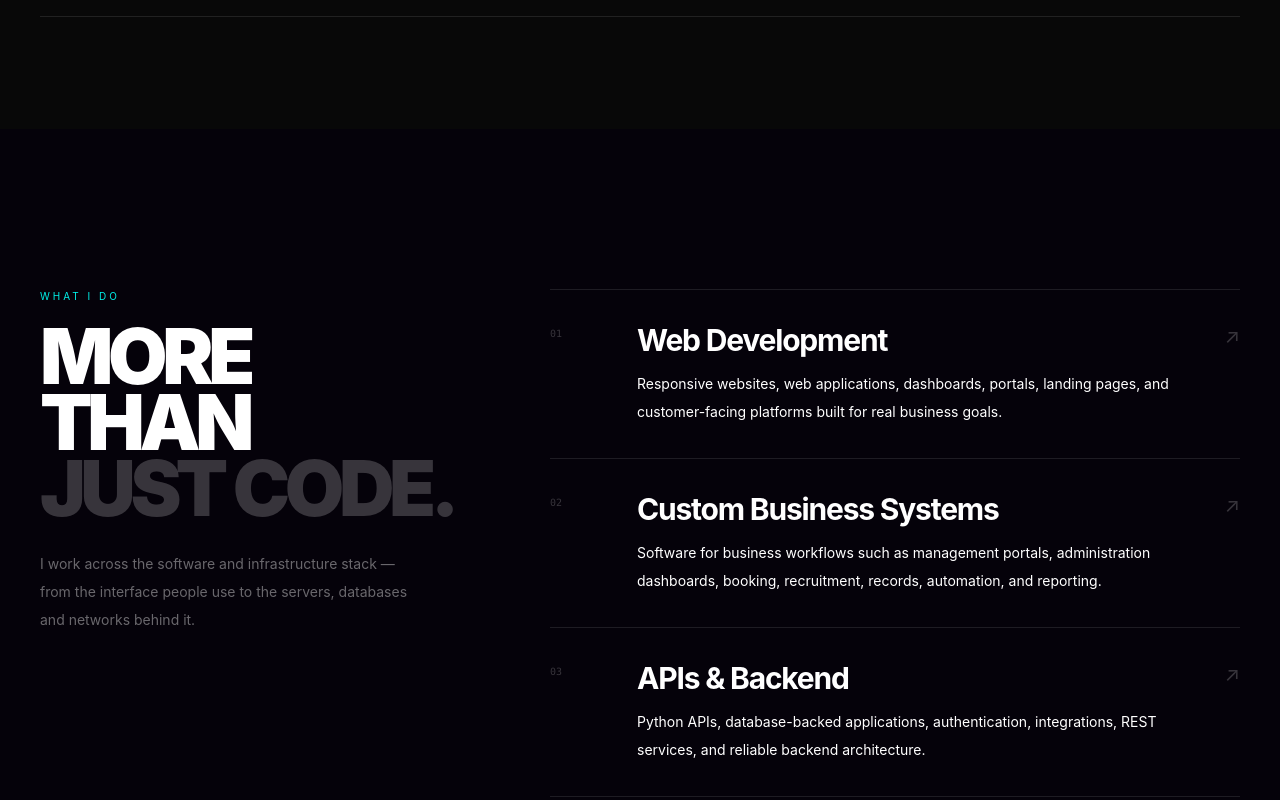
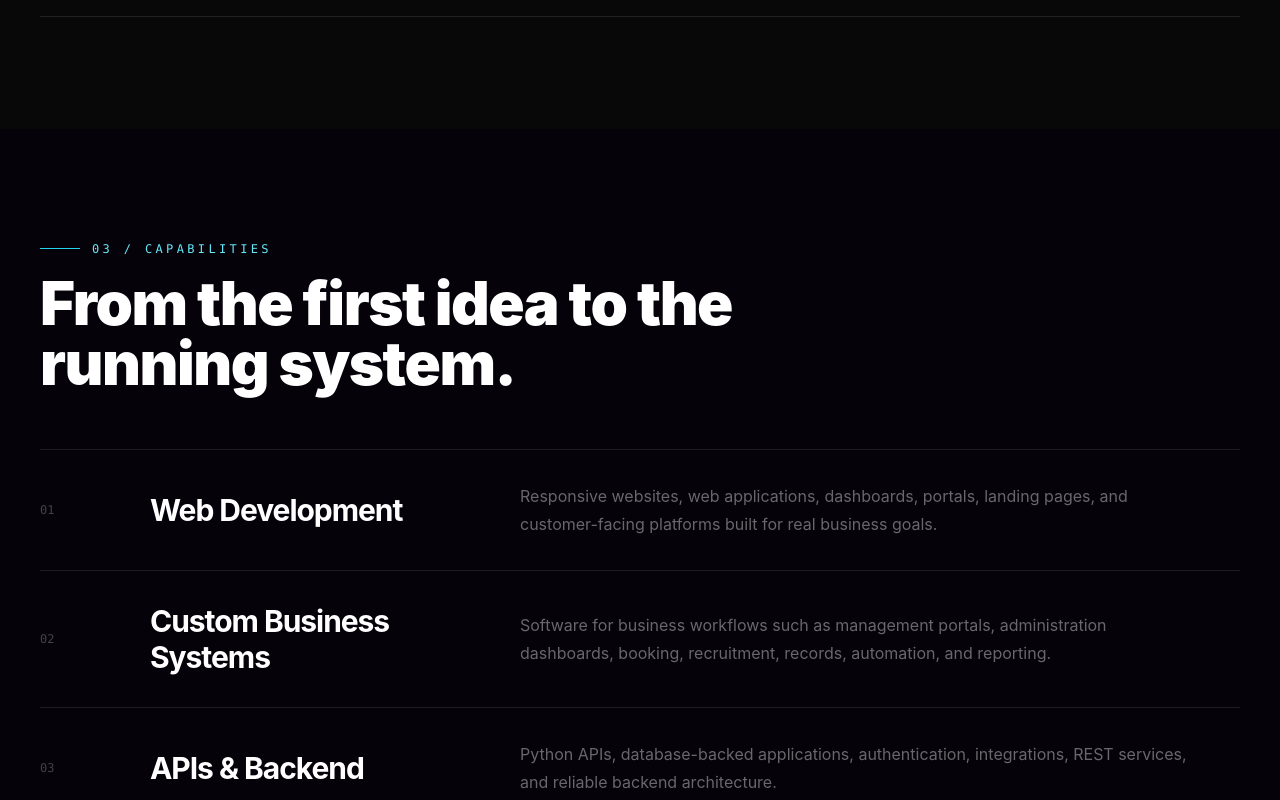
Before and after one commit to tarieciphertech/cypher-portfolio, a React (Vite) app: page / in a window 1280 px wide. Shown: the part 5080-5880 px from the top of the page. Built offline with nearby package versions, Linux system fonts and the light colour scheme.

Commit message:
Restore original CypherTech portfolio design

```diff
--- a/src/components/Services.jsx
+++ b/src/components/Services.jsx
@@ -1,13 +1,22 @@
 import { motion } from "framer-motion";
 import { services } from "../data/profile";
+import SectionTitle from "./SectionTitle";
 
-export default function Services(){
- return <section id="services" className="py-28 md:py-40 px-5 md:px-10">
-  <div className="max-w-[1500px] mx-auto">
-   <div className="grid lg:grid-cols-[.75fr_1.25fr] gap-16 lg:gap-24">
-    <div className="lg:sticky lg:top-32 self-start"><p className="text-[10px] uppercase tracking-[.3em] text-[#00f2ea] mb-5">What I do</p><h2 className="text-[clamp(3rem,6vw,6rem)] font-black tracking-[-.07em] leading-[.86]">MORE THAN<br/><span className="text-white/20">JUST CODE.</span></h2><p className="text-sm text-white/40 leading-7 mt-7 max-w-sm">I work across the software and infrastructure stack — from the interface people use to the servers, databases and networks behind it.</p></div>
-    <div className="border-t border-white/10">{services.map(([title,desc],index)=><motion.div key={title} whileHover={{x:8}} className="group grid grid-cols-[42px_1fr] md:grid-cols-[55px_1fr_auto] gap-4 md:gap-8 py-8 border-b border-white/10 items-start"><span className="font-mono text-[10px] text-white/20 group-hover:text-[#00f2ea] pt-1">{String(index+1).padStart(2,"0")}</span><div><h3 className="text-2xl md:text-3xl font-bold tracking-[-.04em] group-hover:text-[#00f2ea] transition">{title}</h3><p className="text-sm text-white/38 leading-7 max-w-2xl mt-3">{desc}</p></div><span className="hidden md:block text-white/20 group-hover:text-[#00f2ea] text-xl transition">↗</span></motion.div>)}</div>
-   </div>
-  </div>
- </section>
+export default function Services() {
+  return (
+    <section id="services" className="py-28 px-6 md:px-10">
+      <div className="max-w-[1400px] mx-auto">
+        <SectionTitle label="03 / Capabilities" title="From the first idea to the running system." />
+        <div className="divide-y divide-white/10 border-y border-white/10">
+          {services.map(([title, desc], index) => (
+            <motion.div key={title} whileHover={{x:8}} className="grid md:grid-cols-[70px_330px_1fr] gap-4 md:gap-10 items-center py-8 group">
+              <span className="font-mono text-xs text-white/25 group-hover:text-[#00f2ea]">{String(index+1).padStart(2,"0")}</span>
+              <h3 className="text-2xl md:text-3xl font-bold tracking-[-.035em] group-hover:text-[#00f2ea] transition">{title}</h3>
+              <p className="text-white/40 leading-7 max-w-2xl">{desc}</p>
+            </motion.div>
+          ))}
+        </div>
+      </div>
+    </section>
+  );
 }
```
